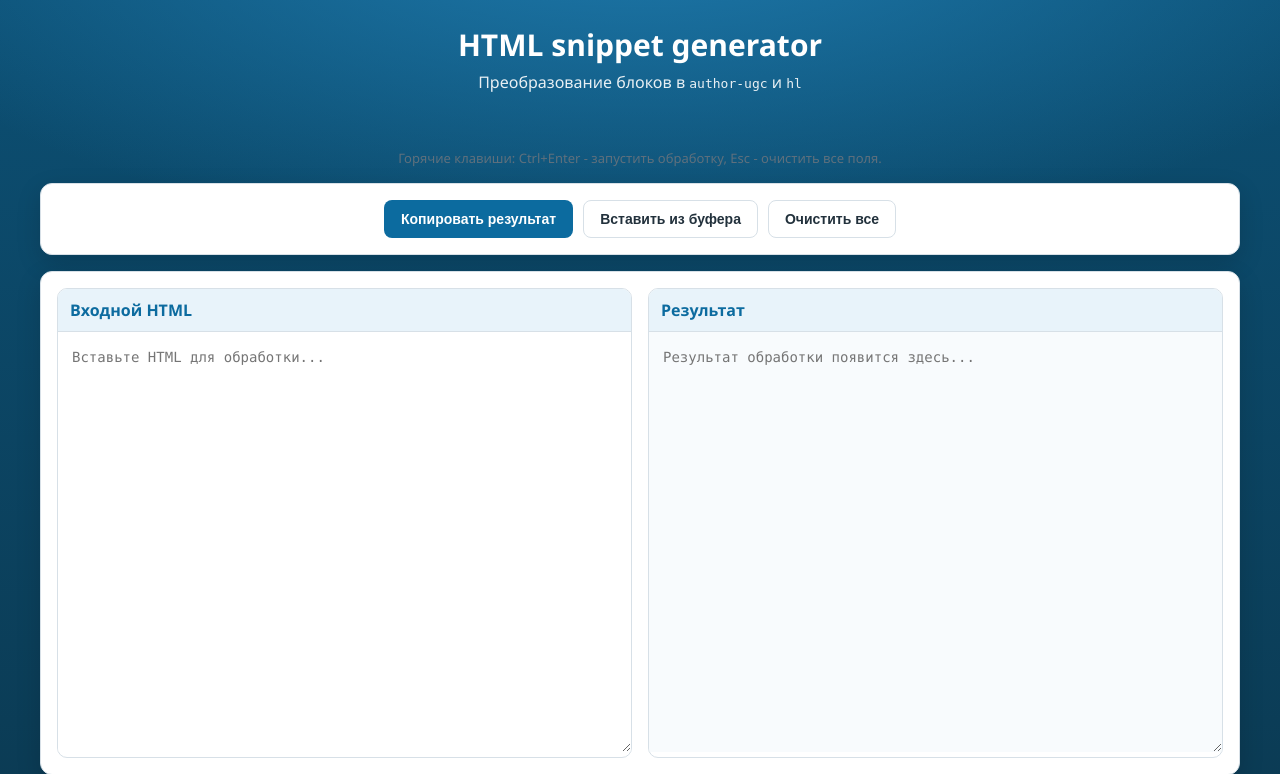
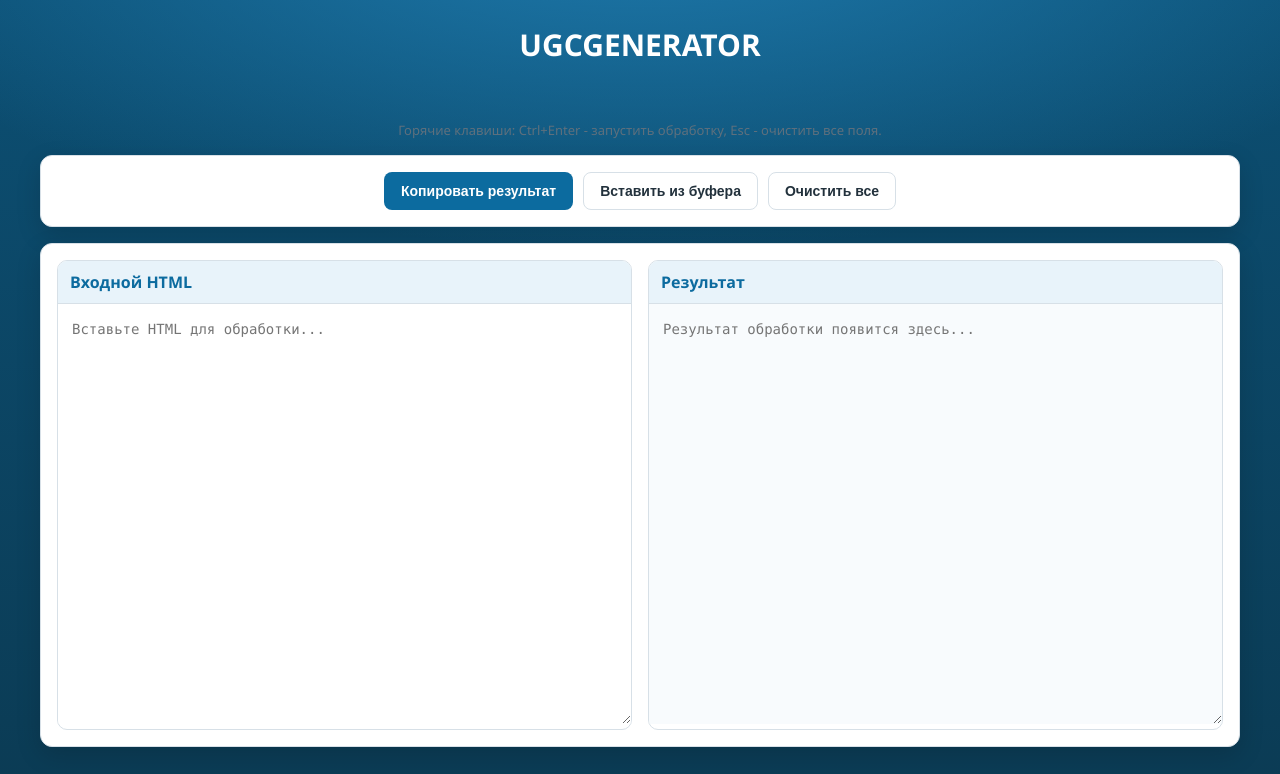
Before and after one commit to mishaorcas/ugcgenerator, a Flask app: page / in a window 1280 px wide. Shown: the top 774 px of the page. Run offline with Flask 3, Linux system fonts and the light colour scheme.

Commit message:
Update header text to UGCGENERATOR and remove subtitle

```diff
--- a/templates/index.html
+++ b/templates/index.html
@@ -212,8 +212,7 @@
 <body>
     <main class="app">
         <header class="header">
-            <h1>HTML snippet generator</h1>
-            <p>Преобразование блоков в <code>author-ugc</code> и <code>hl</code></p>
+            <h1>UGCGENERATOR</h1>
         </header>
 
         <div class="status" id="status" aria-live="polite"></div>
```
